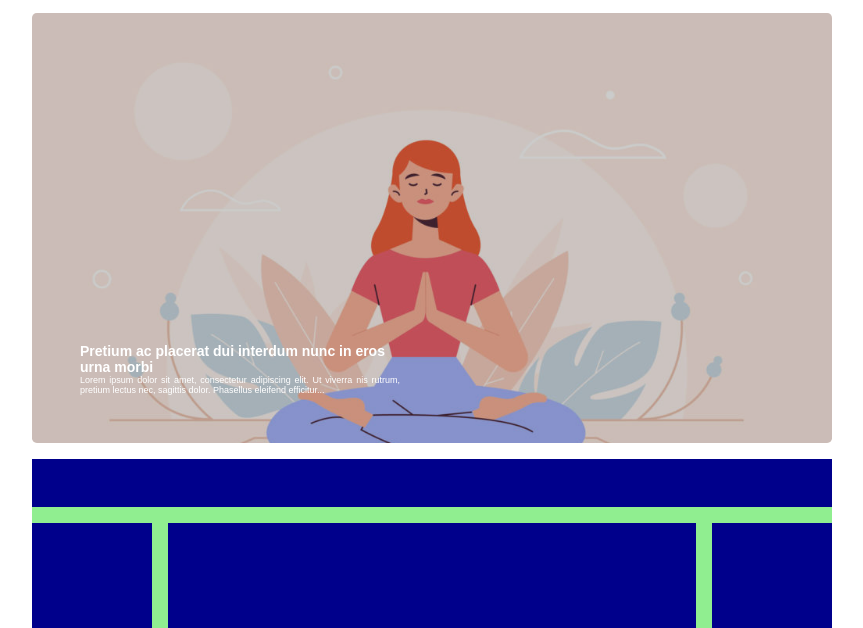
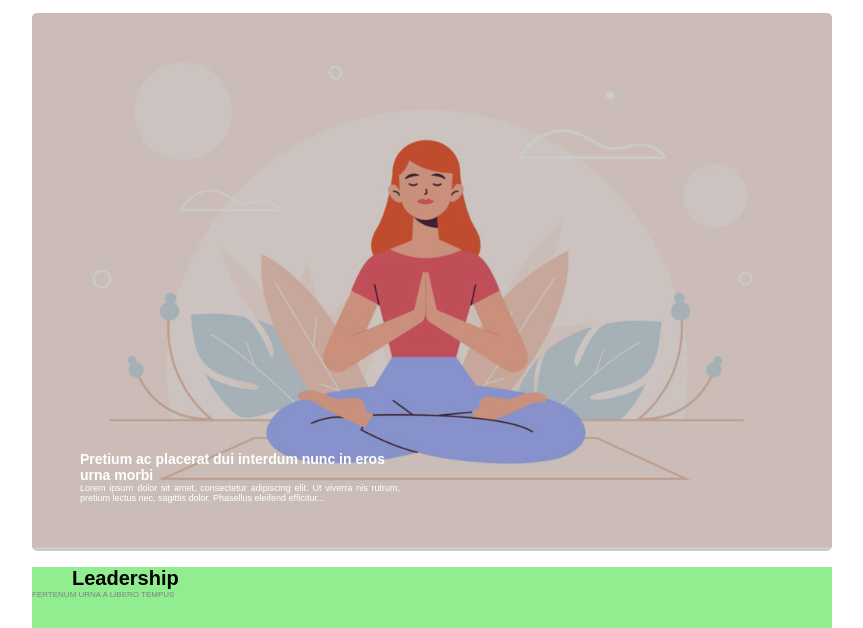
Before and after one commit to SharyMirko/htmlcss-wp, a plain HTML site: page index.html in a window 1280 px wide. Shown: the part 107-735 px from the top of the page, without its empty margins (208-1071 px from the left). Drawn offline with Linux system fonts and the light colour scheme.

Commit message:
in-case-of-fire

```diff
--- a/css/style.css
+++ b/css/style.css
@@ -3,6 +3,7 @@
     padding: 0;
     box-sizing: border-box;
     font-family: Arial, "Helvetica Neue", Helvetica, sans-serif;
+    color: gray;
 }
 
 a {
@@ -47,7 +48,6 @@ nav ul, li {
 
 .main-header {
     width: 100%;
-    height: 430px;
     margin: 1em auto 1em auto;
     border-radius: 0.3em;
     position: relative;
@@ -90,8 +90,18 @@ nav ul, li {
 .superiore {
     width: 100%;
     height: 3em;
-    background-color: darkblue;
     margin: 0 0 1em;
+}
+
+.superiore h2 {
+    color: black;
+    font-size: 20px;
+    margin-left: 2em;
+}
+
+.superiore p {
+    font-size: 8px;
+    text-transform: uppercase;
 }
 
 .sidebar,
--- a/index.html
+++ b/index.html
@@ -43,7 +43,8 @@
      <main class="container-main">
 
         <div class="superiore">
-
+            <h2>Leadership</h2>
+            <p>Fertenum urna a libero tempus</p>
         </div>
 
         <div class="column sidebar">
```
